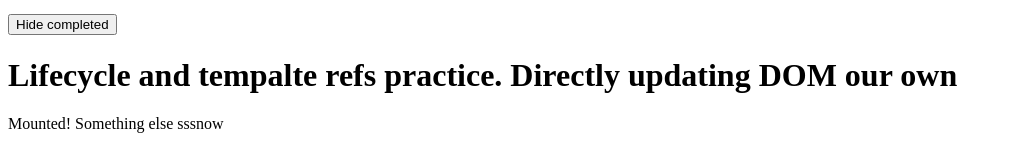
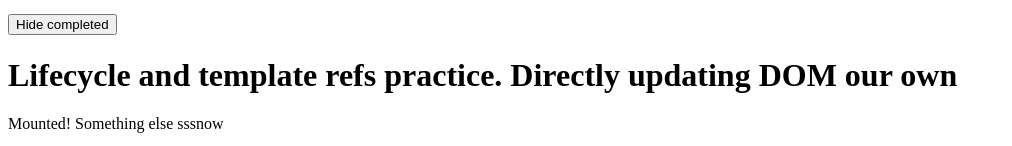
Before and after one commit to 25Ericcheong/binq, a Vue app: page / in a window 1280 px wide. Shown: the part 653-799 px from the top of the page, without its empty margins (0-1012 px from the left). Built offline with nearby package versions, Linux system fonts and the light colour scheme.

Commit message:
fix: Mispelling error

```diff
--- a/src/components/Home.vue
+++ b/src/components/Home.vue
@@ -131,7 +131,7 @@ onMounted(() => {
   </div>
 
   <div>
-    <h1>Lifecycle and tempalte refs practice. Directly updating DOM our own</h1>
+    <h1>Lifecycle and template refs practice. Directly updating DOM our own</h1>
     <p ref="pElementRef">Something else</p>
   </div>
 </template>
```
